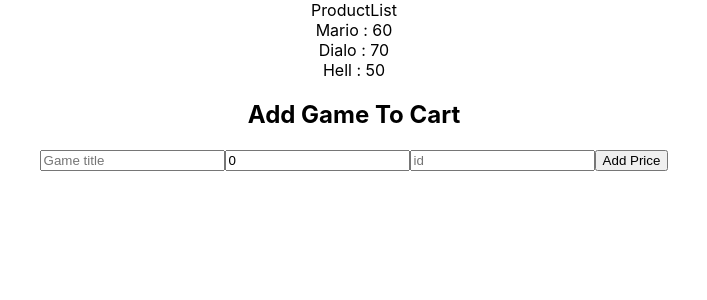
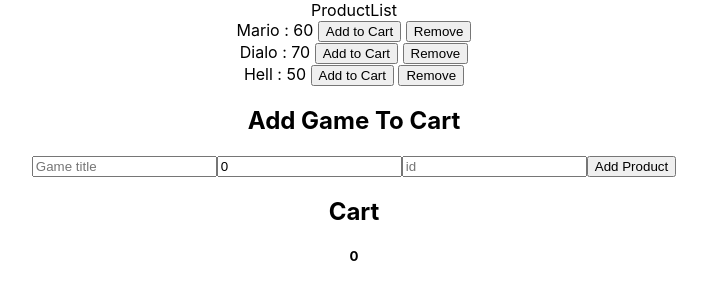
Before and after one commit to nguyenlekhanh/typescript-react-redux, a React (Create React App) app: page / in a window 1280 px wide. Shown: the top 300 px of the page, without its empty margins (286-993 px from the left). Built offline with nearby package versions, Linux system fonts and the light colour scheme.

Commit message:
add cart slice

```diff
--- a/src/App.tsx
+++ b/src/App.tsx
@@ -3,6 +3,7 @@ import './App.css';
 import ProductForm from './Products/ProductForm';
 import ProductList from './Products/ProductList';
 import store from './store';
+import Cart from './Cart/Cart';
 
 function App() {
   return (
@@ -10,6 +11,7 @@ function App() {
       <div className="App">
         <ProductList />
         <ProductForm />
+        <Cart />
       </div>
     </Provider>
   );
--- /dev/null
+++ b/src/Cart/Cart.tsx
@@ -0,0 +1,29 @@
+import { useAppDispatch, useAppSelector } from "../store.hooks"
+import { getCartProducts, getTotalPrice, removeFromCart } from "./cart.slice"
+
+const Cart: React.FC = () => {
+
+  const cartProducts = useAppSelector(getCartProducts);
+  const totalPrice = useAppSelector(getTotalPrice);
+
+  const dispatch = useAppDispatch();
+
+  const handleRemoveFromCart = (id: string) => {
+    dispatch(removeFromCart(id));
+  }
+
+  return (<>
+    <h2>Cart</h2>
+    <h5>{totalPrice}</h5>
+    {cartProducts.map(product => (
+        <div key={product.id}>
+            <span>{product.title}</span>
+            <span>{product.amount}</span>
+            <button onClick={() => handleRemoveFromCart(product.id)}>Remove from Cart</button>
+        </div>
+    ))}
+    </>
+  )
+}
+
+export default Cart
--- /dev/null
+++ b/src/Cart/cart.slice.ts
@@ -0,0 +1,39 @@
+import { createSlice, PayloadAction } from "@reduxjs/toolkit";
+import { RootState } from "../store";
+import { Product } from "../Products/products.slice";
+
+export interface CartProduct extends Product {
+  amount: number;
+}
+
+const cartSlice = createSlice({
+  name: "cart", //for devtool
+  initialState: [] as CartProduct[],
+  reducers: {
+    addToCart: (state, action: PayloadAction<Product>) => {
+      const productIndex = state.findIndex(product => product.id === action.payload.id);
+      if(productIndex !== -1) {
+        state[productIndex].amount += 1;
+      } else {
+        state.push({...action.payload, amount: 1})
+      }
+    },
+    removeFromCart: (state, action: PayloadAction<string>) => {
+        const productIndex = state.findIndex(product => product.id === action.payload);
+        if(state[productIndex].amount > 1) {
+            state[productIndex].amount--;
+        } else {
+            return state.filter(product => product.id !== action.payload)
+        }
+    }
+  },
+});
+
+export const getCartProducts = (state: RootState) => state.cart;
+export const getTotalPrice = (state: RootState) => state.cart.reduce((acc, next) => acc += (next.amount + next.price), 0)
+
+export const { addToCart, removeFromCart } = cartSlice.actions;
+
+export const cartProductsSelector = (state: RootState) => state.cart;
+
+export default cartSlice.reducer;
--- a/src/Products/ProductForm.tsx
+++ b/src/Products/ProductForm.tsx
@@ -56,7 +56,7 @@ const ProductForm = () => {
           value={id}
           onChange={handleChange}
         />
-        <button type="submit">Add Price</button>
+        <button type="submit">Add Product</button>
       </form>
     </>
   );
--- a/src/Products/ProductList.tsx
+++ b/src/Products/ProductList.tsx
@@ -1,6 +1,8 @@
-import React, { useState } from "react";
+import React from "react";
 import { useSelector } from "react-redux";
-import { getProductsSelector } from "./products.slice";
+import { getProductsSelector, removeProduct } from "./products.slice";
+import { useAppDispatch } from "../store.hooks";
+import { addToCart } from "../Cart/cart.slice";
 
 interface ProductsListProps {}
 
@@ -16,9 +18,18 @@ const initialProducts = [
   { title: "Hell", price: 50, id: "Hel" },
 ];
 
-const ProductList: React.FC<ProductsListProps> = ({}) => {
+const ProductList: React.FC = () => {
   //const [products, setProducts] = useState<Product[]>(initialProducts);
   const products = useSelector(getProductsSelector);
+  const dispatch = useAppDispatch();
+
+  const removeFromStore = (id: string) => {
+    dispatch(removeProduct(id));
+  }
+
+  const addToCartHandler = (product: Product) => {
+    dispatch(addToCart(product));
+  }
 
   return (
     <div>
@@ -26,6 +37,8 @@ const ProductList: React.FC<ProductsListProps> = ({}) => {
       {products.map((product: Product) => (
         <div key={product.id}>
           <span>{`${product.title} : ${product.price}`}</span>
+          &nbsp;<button onClick={() => addToCartHandler(product)}>Add to Cart</button>
+          &nbsp;<button onClick={() => removeFromStore(product.id)}>Remove</button>
         </div>
       ))}
     </div>
--- a/src/Products/products.slice.ts
+++ b/src/Products/products.slice.ts
@@ -1,6 +1,5 @@
-import { createSlice, PayloadAction } from '@reduxjs/toolkit';
-import { create } from 'domain';
-import { RootState } from '../store';
+import { createSlice, PayloadAction } from "@reduxjs/toolkit";
+import { RootState } from "../store";
 
 export interface Product {
   title: string;
@@ -15,17 +14,21 @@ const initialProducts: Product[] = [
 ];
 
 const productsSlice = createSlice({
-    name: 'products', //for devtool
+  name: "products", //for devtool
   initialState: initialProducts,
   reducers: {
     addProduct: (state, action: PayloadAction<Product>) => {
       //return [action.payload, ...state];
       state.push(action.payload); //using immer;
-        }
-    }
+    },
+    removeProduct: (state, action: PayloadAction<string>) => {
+        console.log('a1');
+      return state.filter((product) => product.id !== action.payload);
+    },
+  },
 });
 
-export const {addProduct} = productsSlice.actions;
+export const { addProduct, removeProduct } = productsSlice.actions;
 
 export const getProductsSelector = (state: RootState) => state.products;
 
--- a/src/store.ts
+++ b/src/store.ts
@@ -1,9 +1,11 @@
 import { configureStore } from "@reduxjs/toolkit";
 import products from './Products/products.slice';
+import cart from './Cart/cart.slice';
 
 const store = configureStore({
     reducer: {
-        products
+        products,
+        cart
     }
 })
 
```
Lines whose indentation alone changed are shown as unchanged.
